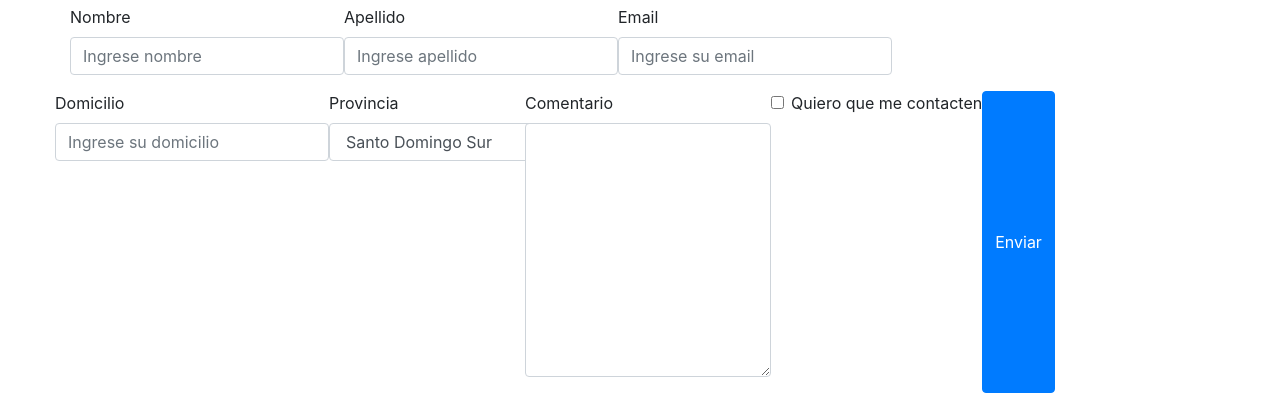
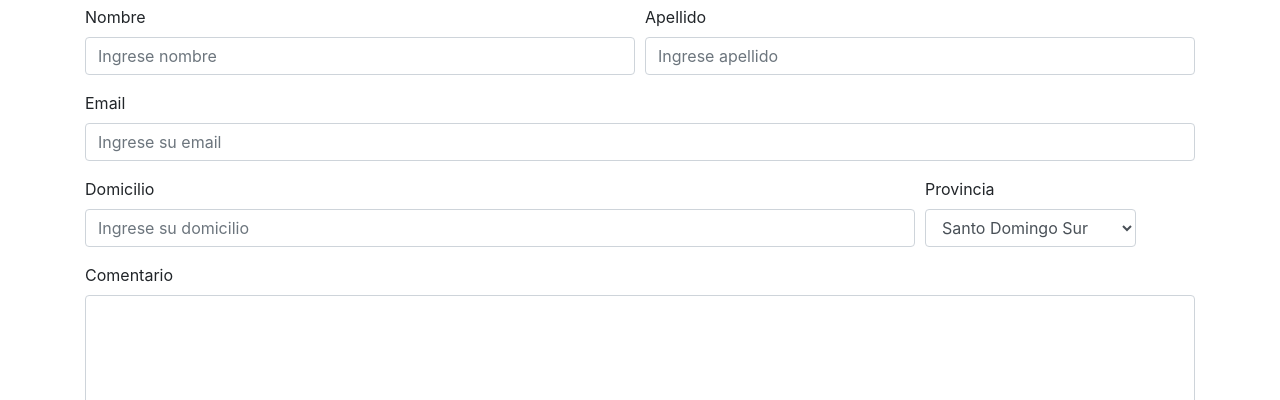
Before and after one commit to emmanuelepp/Guia-Hoteles, a website: page contacto.html in a window 1280 px wide. Shown: the part 381-781 px from the top of the page. Drawn offline with nearby package versions, Linux system fonts and the light colour scheme.

Commit message:
Correcion errores de estilo en el formulario

```diff
--- a/contacto.html
+++ b/contacto.html
@@ -41,25 +41,23 @@
         <h1>Dejame un comentario</h1>
 
         <form>
-            <div class="row">
-                <div class="form-group  col-ms-6">
-                    <label> Nombre</label>
+            <div class="form-row">
+                <div class="form-group col-sm-6">
+                    <label>Nombre</label>
                     <input type="text" class="form-control" id="nombre" placeholder="Ingrese nombre">
                 </div>
-
-                <div class="form-group  col-ms-6">
-                    <label> Apellido</label>
+                <div class="form-group col-sm-6">
+                    <label>Apellido</label>
                     <input type="text" class="form-control" id="apellido" placeholder="Ingrese apellido">
                 </div>
-
+            </div>
             <div class="form-group">
                 <label for="email">Email</label>
-                    <input type="email" class="form-control" id="email" placeholder="Ingrese su email"></input>
+                <input type="email" class="form-control" id="email" placeholder="Ingrese su email">
             </div>
-
-                <div class="row">
-                    <div class="form-group  col-ms-9">
-                        <label> Domicilio</label>
+            <div class="form-row">
+                <div class="form-group col-sm-9">
+                    <label>Domicilio</label>
                     <input type="text" class="form-control" id="domicilio" placeholder="Ingrese su domicilio">
                 </div>
 
@@ -79,16 +77,11 @@
                 <textarea class="form-control" id="comentario" rows="10"></textarea>
             </div>
             <div class="form-group">
-                    <div class="form-check">
-                        <input class="form-check-input" type="checkbox" id="gridCheck">
-                        </input>
-                        <label for="contactame">Quiero que me contacten
-
-                        </label>
-                    </div>
+                <label class="form-check-label"><input type="checkbox"> Contactarme</label>
             </div>
             <button type="submit" class="btn btn-primary">Enviar</button>
         </form>
+    </div>
 
     <footer>
         <div class="row">
```
Lines whose indentation alone changed are shown as unchanged.
